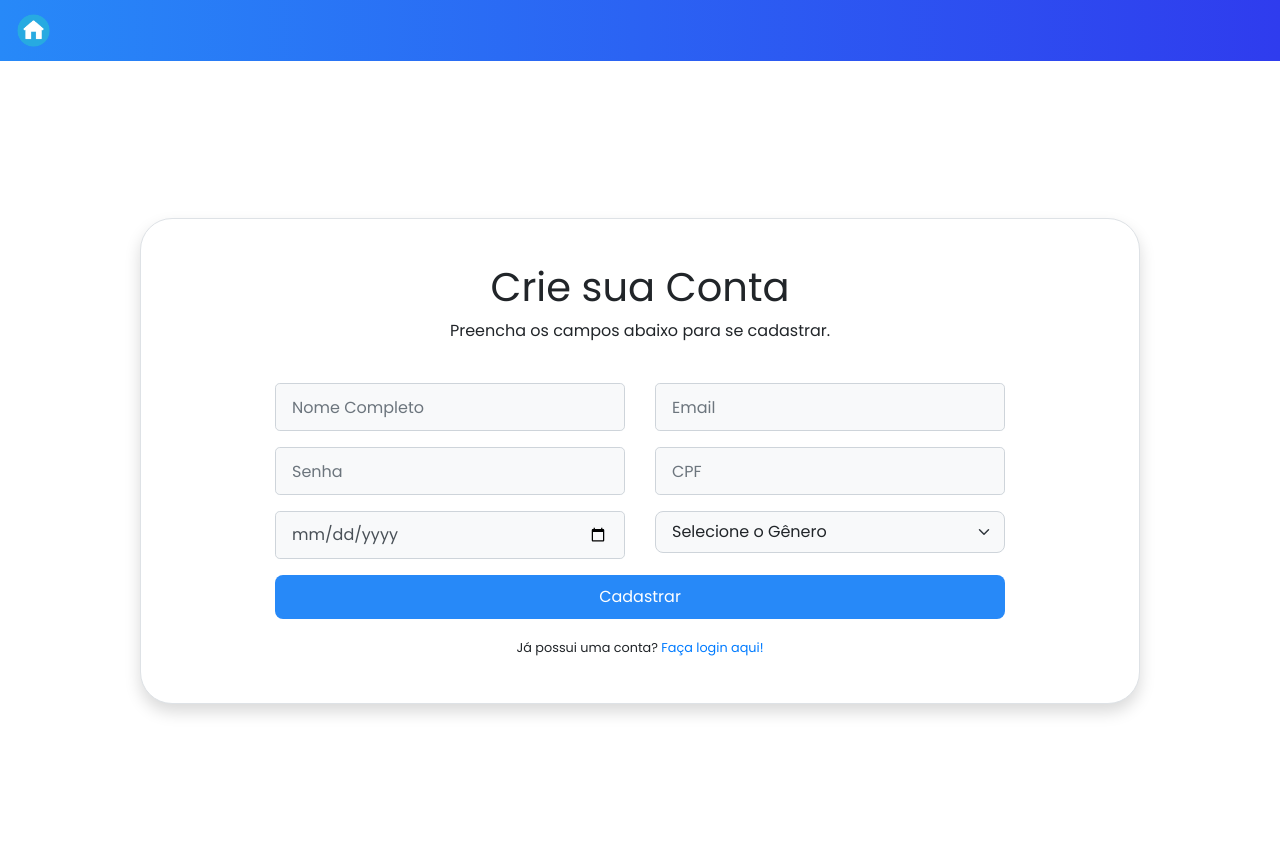
After one commit to anbeatrsas/PSICOMIND-SITE, a PHP site: page /cadastro.php in a window 1280 px wide. The commit adds this page. Run offline with PHP 8.4, Linux system fonts and the light colour scheme; some libraries are stand-ins or nearby versions.

Commit message:
Tela de login e cadastro

```diff
--- /dev/null
+++ b/SITE/cadastro.php
@@ -0,0 +1,69 @@
+<!DOCTYPE html>
+<html lang="pt-BR">
+<head>
+    <meta charset="UTF-8">
+    <meta http-equiv="X-UA-Compatible" content="IE=edge">
+    <meta name="viewport" content="width=device-width, initial-scale=1.0">
+    <link rel="stylesheet" href="https://cdn.jsdelivr.net/npm/bootstrap@5.2.3/dist/css/bootstrap.min.css" integrity="sha384-rbsA2VBKQhggwzxH7pPCaAqO46MgnOM80zW1RWuH61DGLwZJEdK2Kadq2F9CUG65" crossorigin="anonymous">
+    <link rel="stylesheet" href="css/cadastroStyle.css">
+    <link rel="icon" href="images/IconSemNome.png" type="image/png">
+    <title>PSICOMIND - CADASTRO</title>
+
+</head>
+<body>
+
+    <?php include "menu.php"?>
+
+    <div class="container d-flex justify-content-center align-items-center min-vh-100">
+        <div class="row border rounded-5 p-4 bg-white shadow box-area">
+
+            <div class="col-md-12 right-box">
+                <div class="header-text mb-4 ">
+                    <h1>Crie sua Conta</h1>
+                    <p>Preencha os campos abaixo para se cadastrar.</p>
+                </div>
+                <form action="cadastro.php" method="POST">
+                    <div class="row mb-3">
+                        <div class="col-md-6">
+                            <input type="text" class="form-control form-control-lg bg-light fs-6" placeholder="Nome Completo">
+                        </div>
+                        <div class="col-md-6">
+                            <input type="email" class="form-control form-control-lg bg-light fs-6" placeholder="Email">
+                        </div>
+                    </div>
+                    <div class="row mb-3">
+                        <div class="col-md-6">
+                            <input type="password" class="form-control form-control-lg bg-light fs-6" placeholder="Senha">
+                        </div>
+                        <div class="col-md-6">
+                            <input type="text" class="form-control form-control-lg bg-light fs-6" placeholder="CPF">
+                        </div>
+                    </div>
+                    <div class="row mb-3">
+                        <div class="col-md-6">
+                            <input type="date" class="form-control form-control-lg bg-light fs-6">
+                        </div>
+                        <div class="col-md-6">
+                            <select class="form-select form-select-lg bg-light fs-6">
+                                <option selected disabled>Selecione o Gênero</option>
+                                <option value="1">Masculino</option>
+                                <option value="2">Feminino</option>
+                                <option value="3">Outro</option>
+                                <option value="4">Prefiro não informar</option>
+                            </select>
+                        </div>
+                    </div>
+                    <div class="mb-3">
+                    <input type="submit" value="Cadastrar" class="btn btn-primary">
+                    </div>
+                    <div class="text-center">
+                        <small>Já possui uma conta? <a href="login.php">Faça login aqui!</a></small>
+                    </div>
+                </form>
+            </div>
+
+        </div>
+    </div>
+
+</body>
+</html>
--- /dev/null
+++ b/SITE/css/cadastroStyle.css
@@ -0,0 +1,94 @@
+* {
+    margin: 0;
+    padding: 0;
+}
+
+/* Definindo as variáveis de cores */
+:root {
+    --cor-primaria: #2789f8;
+    --cor-secundaria: #2f3cee;
+}
+
+body {
+    font-family: "Poppins", sans-serif !important;
+    background: #ececee;
+}
+
+.container {
+    display: flex;
+    justify-content: center;
+    align-items: center;
+    min-height: 100vh;
+    padding: 20px;
+}
+
+.box-area {
+    display: flex;
+    flex-wrap: wrap;
+    max-width: 1000px;
+    width: 100%;
+    background: #fff;
+    border-radius: 10px;
+    box-shadow: 0 4px 8px rgba(0, 0, 0, 0.1);
+    padding: 20px;
+}
+
+.left-box,
+.right-box {
+    display: flex;
+    flex-direction: column;
+    justify-content: center;
+    align-items: center;
+}
+
+.left-box {
+    flex: 1;
+    display: none; /* Oculta a left-box */
+}
+
+.right-box {
+    flex: 1;
+    padding: 20px;
+}
+
+.input-group {
+    margin-bottom: 15px;
+}
+
+.header-text {
+    margin-bottom: 20px;
+}
+
+.header-text h1 {
+    display: flex;
+    justify-content: center;
+    align-items: center;
+}
+
+input[type="submit"] {
+    background-color: var(--cor-primaria);
+    border: none;
+    border-radius: 8px;
+    padding: 10px 20px;
+    font-size: 16px;
+    color: #fff;
+    cursor: pointer;
+    width: 100%;
+    transition: background-color 0.3s ease;
+}
+
+
+
+::placeholder {
+    font-size: 16px;
+}
+
+/* Para telas menores */
+@media only screen and (max-width: 768px) {
+    .left-box {
+        display: none;
+    }
+    .right-box {
+        padding: 15px;
+    }
+}
--- a/SITE/css/style.css
+++ b/SITE/css/style.css
@@ -20,6 +20,12 @@ body{
     position: sticky;
     top: 0;
     z-index: 10;
+
+}
+
+.nav-link span{
+
+    margin-top: 10px;
 
 }
 
--- a/SITE/index.php
+++ b/SITE/index.php
@@ -39,7 +39,7 @@
                         <a class="nav-link" href="#about-us">SOBRE NOS</a>
                     </li>
                     <li class="nav-item">
-                        <a class="nav-link" href="#">LOGIN</a>
+                        <a class="nav-link" href="login.php">LOGIN</a>
                     </li>
                     </ul>
                 </div>
--- /dev/null
+++ b/SITE/menu.php
@@ -0,0 +1,33 @@
+<!DOCTYPE html>
+<html lang="pt-BR">
+<head>
+    <meta charset="UTF-8">
+    <meta name="viewport" content="width=device-width, initial-scale=1.0">
+    <link rel="preconnect" href="https://fonts.googleapis.com">
+    <link rel="preconnect" href="https://fonts.gstatic.com" crossorigin>
+    <link rel="stylesheet" href="https://fonts.googleapis.com/css2?family=Poppins:wght@400;700&display=swap">
+    <link rel="stylesheet" href="css/style.css">
+    <link rel="icon" href="images/IconSemNome.png" type="image/png">
+    <link rel="stylesheet" href="https://stackpath.bootstrapcdn.com/bootstrap/4.1.3/css/bootstrap.min.css">
+    <script src="https://code.jquery.com/jquery-3.3.1.slim.min.js"></script>
+    <script src="https://stackpath.bootstrapcdn.com/bootstrap/4.1.3/js/bootstrap.min.js"></script>
+    <link rel="stylesheet" href="https://cdn.jsdelivr.net/npm/@fortawesome/fontawesome-free@6.4.2/css/fontawesome.min.css">
+    <script src="https://kit.fontawesome.com/1a91a6d3b2.js" crossorigin="anonymous"></script>
+    <link rel="stylesheet" href="https://fonts.googleapis.com/css2?family=Material+Symbols+Outlined:opsz,wght,FILL,GRAD@20..48,100..700,0..1,-50..200" />
+    <link rel="stylesheet" href="https://cdnjs.cloudflare.com/ajax/libs/bootstrap-icons/1.10.5/font/bootstrap-icons.min.css">
+
+
+</head>
+<body>
+    <section id="nav-bar">
+        <nav class="navbar navbar-expand-lg navbar-light bg-light">
+            <a class="navbar-brand" href="index.php"><img src="images/home.png" style="width:35px;"></a>
+            <button class="navbar-toggler" type="button" data-toggle="collapse" data-target="#navbarNav" aria-controls="navbarNav" aria-expanded="false" aria-label="Alterna navegação">
+                <i class="fa-solid fa-bars"></i>
+            </button>
+            <div class="collapse navbar-collapse" id="navbarNav">
+            </div>
+        </nav>
+    </section>
+</body>
+</html>
```
Also changed, not shown: SITE/conn/conection.php (+19 -0 lines), SITE/css/loginStyle.css (added, +86 -0 lines), SITE/login.php (added, +60 -0 lines), SITE/consulta.php (added), SITE/images/back.png (added), SITE/images/home.png (added), SITE/images/login.png (added), SITE/images/loginImage - Copia.png (added), SITE/images/loginImage.png (added).
